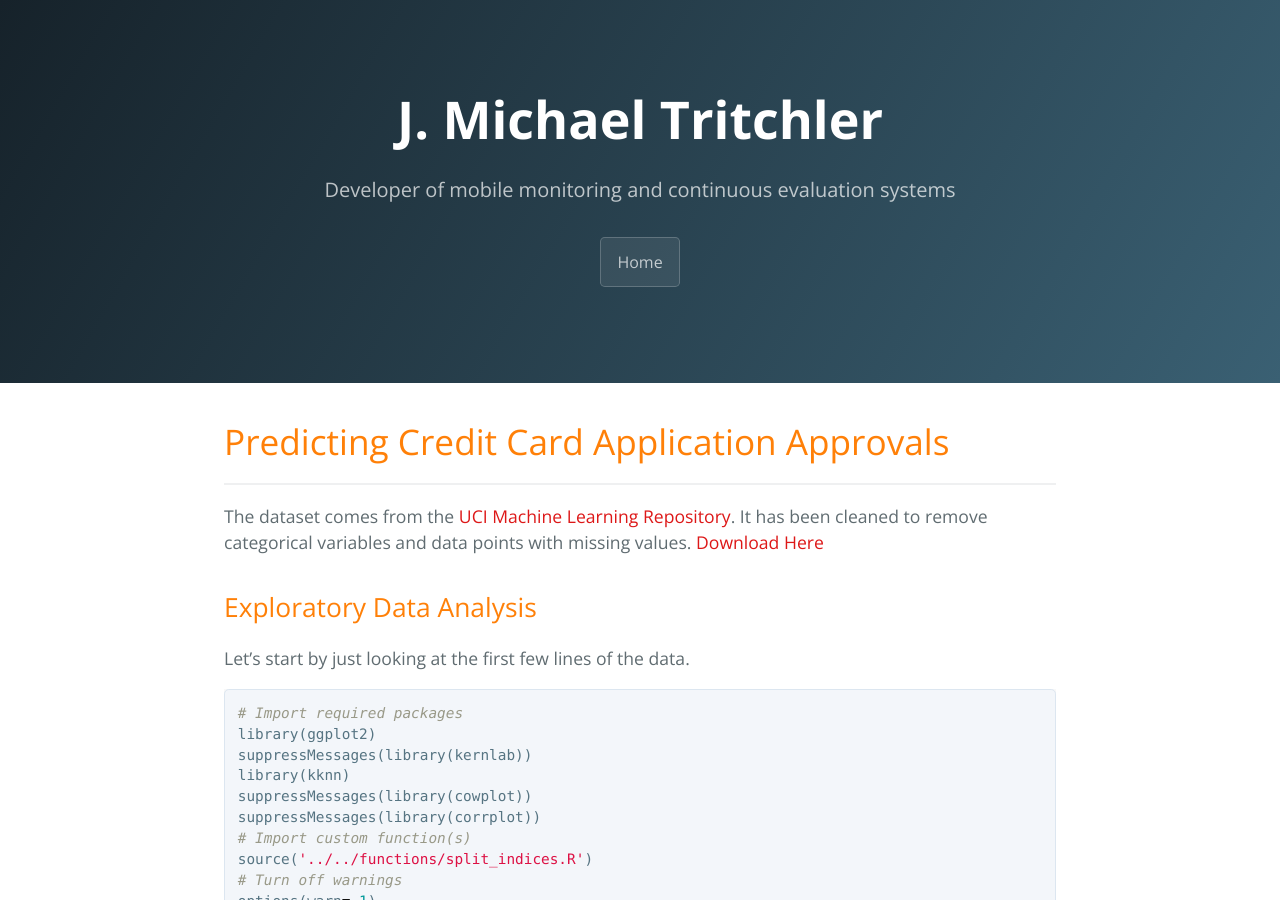
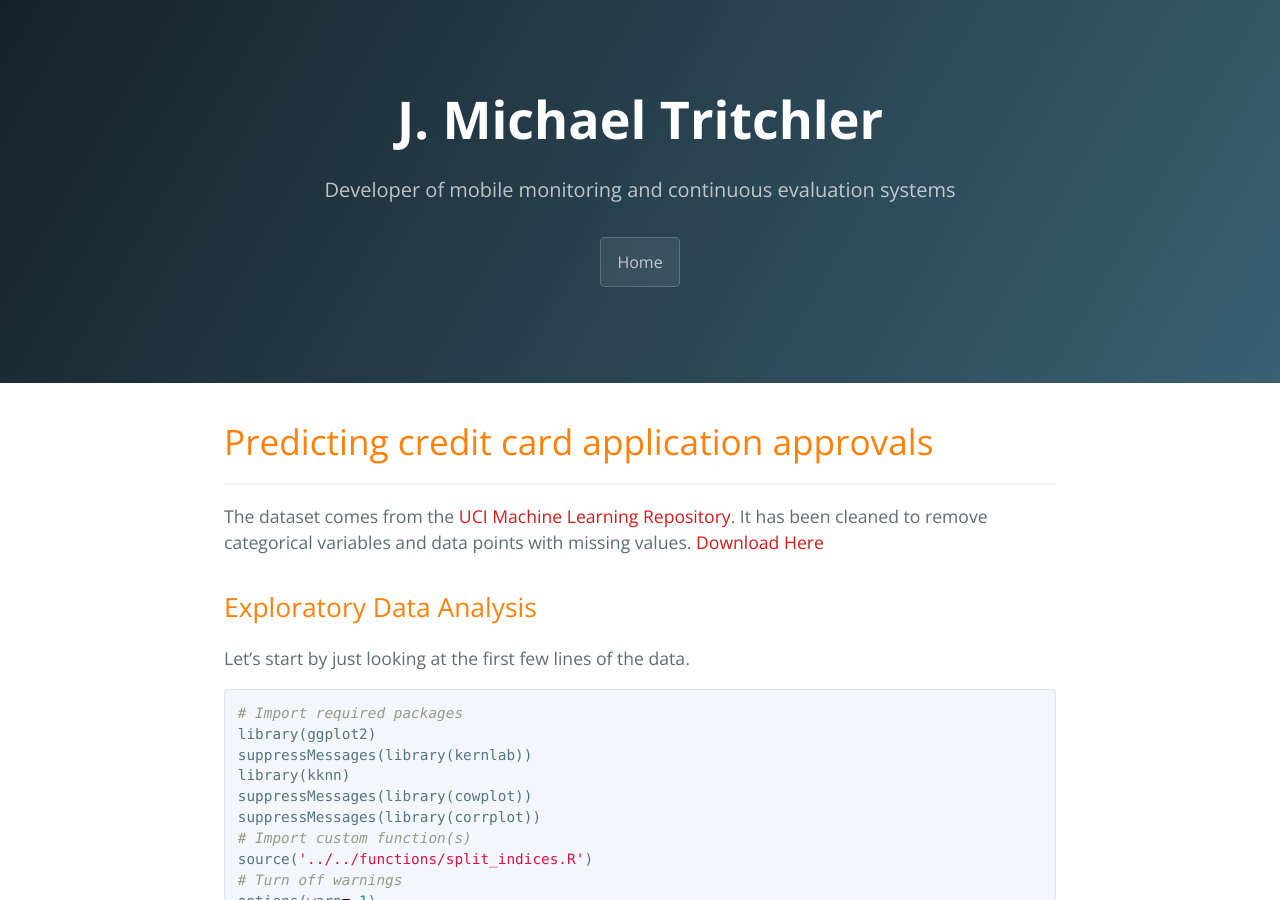
Before and after one commit to jmtritch/jmtritch.github.io, a Jekyll site: the page built from modeling/credit_card_apps/index.md, in a window 1280 px wide and 900 px high. Built offline with Jekyll 4.4.1, drawn with Linux system fonts in a browser that asks for light colours; our own code applies the rules of GitHub Pages for plain Markdown files.

Commit message:
Formatting

```diff
--- a/modeling/credit_card_apps/index.md
+++ b/modeling/credit_card_apps/index.md
@@ -1,5 +1,5 @@
 
-# Predicting Credit Card Application Approvals
+# Predicting credit card application approvals
 ---
 The dataset comes from the [UCI Machine Learning Repository](https://archive.ics.uci.edu/ml/datasets/Credit+Approval).  It has been cleaned to remove categorical variables and data points with missing values.  [Download Here](credit_card_apps.txt)
 
```
